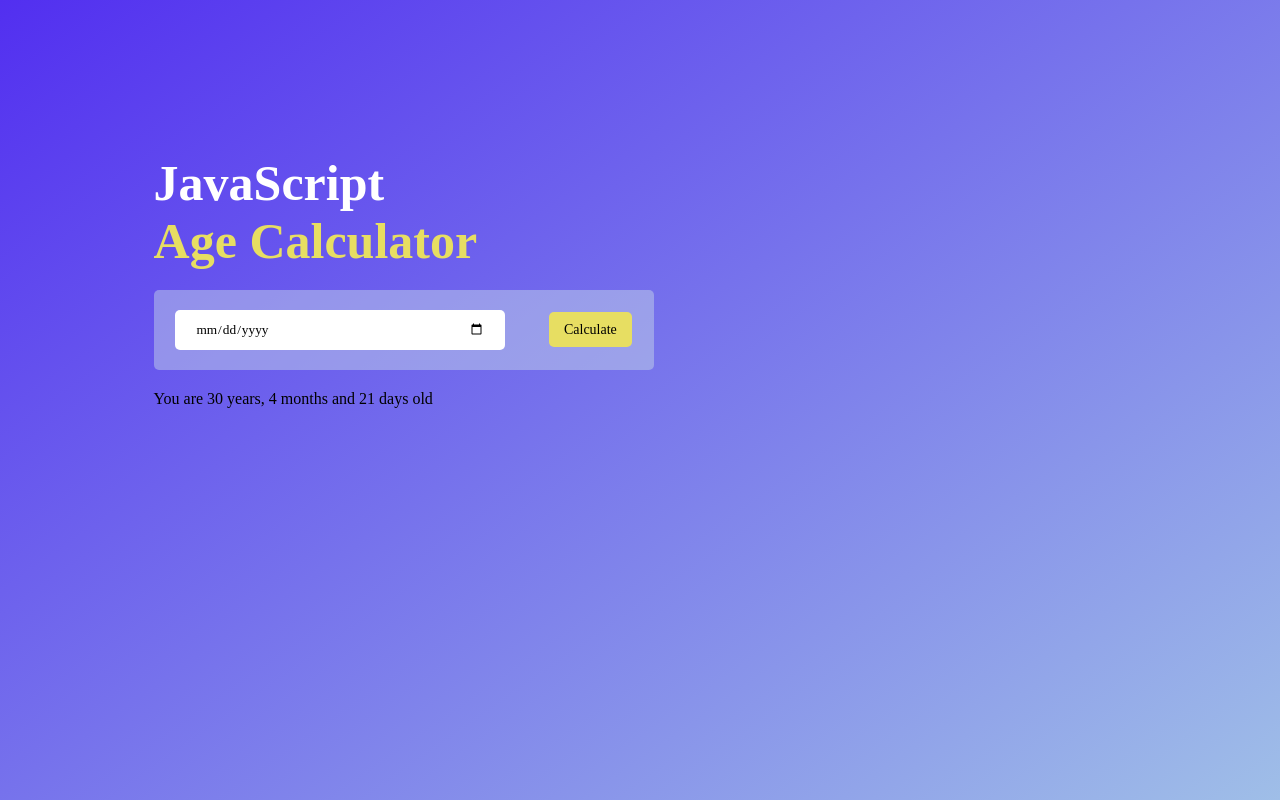
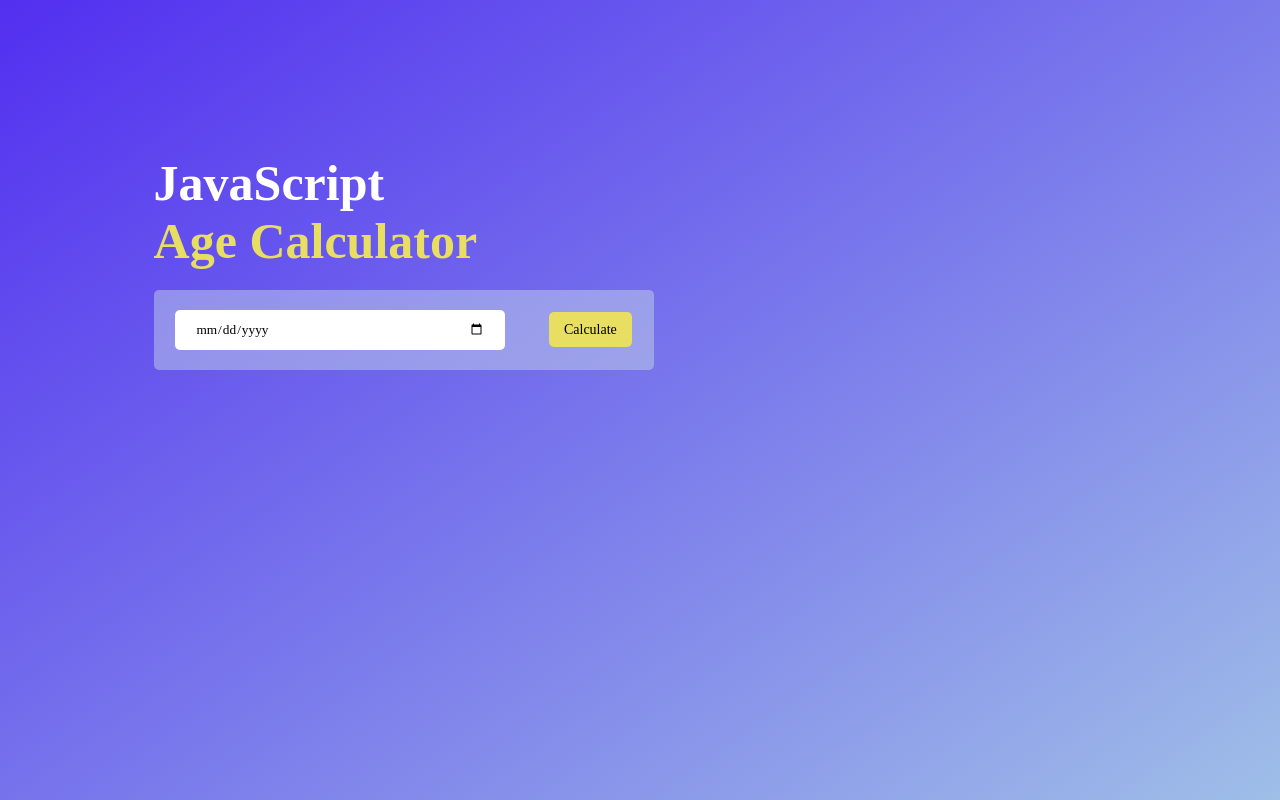
Before and after one commit to harshy109/Age-Calculator, a plain HTML site: page index.html in a window 1280 px wide. Shown: the top 800 px of the page. Drawn offline with Linux system fonts and the light colour scheme.

Commit message:
Update index.html

```diff
--- a/index.html
+++ b/index.html
@@ -17,7 +17,7 @@
             <button onclick="calculateAge()" class="cal-btn">Calculate</button>
         </div>
         <div class="ans">
-            <p>You are 30 years, 4 months and 21 days old</p>
+<!--             <p>You are 30 years, 4 months and 21 days old</p> -->
         </div>
     </div>
     <script src="index.js"></script>
```
